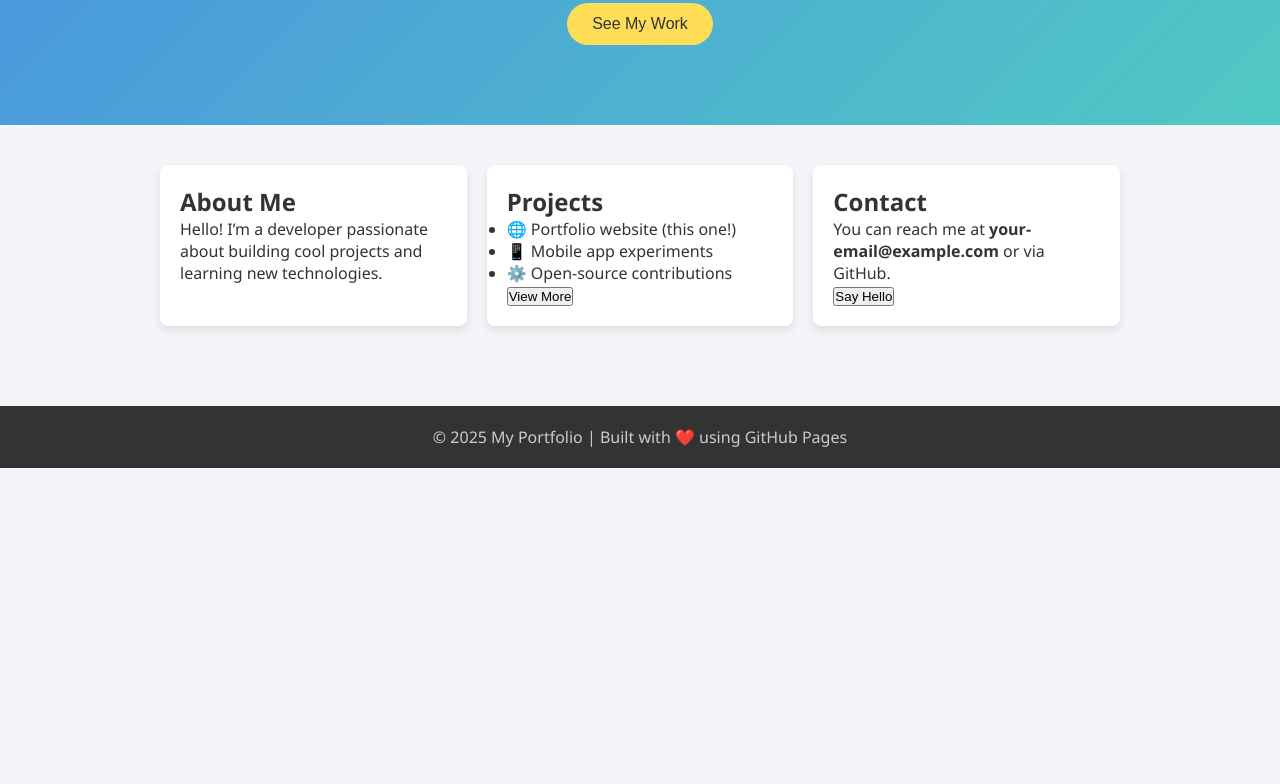
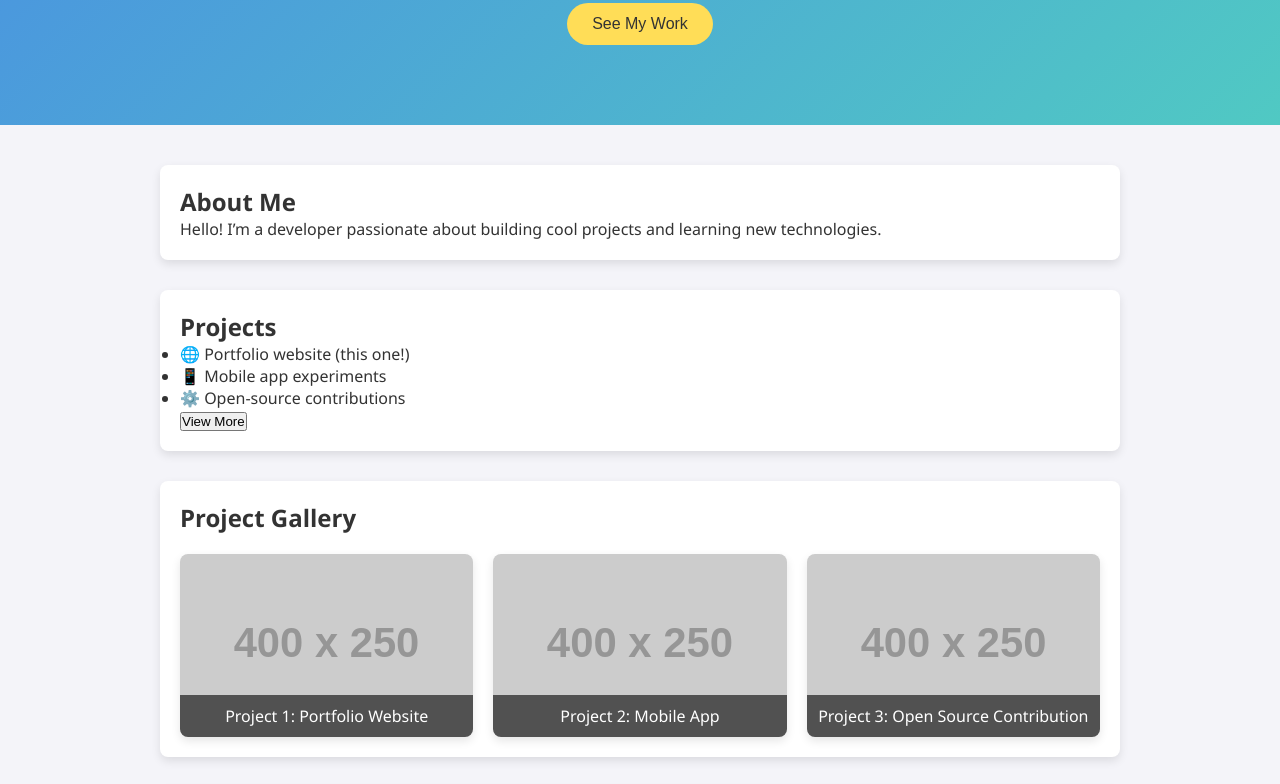
Before and after one commit to AnishRajankar/anishrajankar.github.io, a plain HTML site: page index.html in a window 1280 px wide. Shown: the part 336-1120 px from the top of the page. Before the commit the page ends 804 px from the top, so only its background shows below. Drawn offline with Linux system fonts and the light colour scheme; placeholder pictures from the web are drawn by us.

Commit message:
Refactor CSS styles and add project gallery

```diff
--- a/index.html
+++ b/index.html
@@ -5,7 +5,6 @@
   <title>My Portfolio</title>
   <meta name="viewport" content="width=device-width, initial-scale=1.0">
   <style>
-    /* Reset */
     * { margin: 0; padding: 0; box-sizing: border-box; }
 
     body {
@@ -34,9 +33,7 @@
       font-weight: bold;
       transition: color 0.3s ease;
     }
-    nav a:hover {
-      color: #ffdd57;
-    }
+    nav a:hover { color: #ffdd57; }
 
     .hero {
       padding: 80px 20px;
@@ -45,40 +42,20 @@
       color: white;
       animation: fadeIn 2s ease-in-out;
     }
-    .hero h1 {
-      font-size: 3rem;
-      margin-bottom: 20px;
-      animation: slideDown 1.5s ease;
-    }
-    .hero p {
-      font-size: 1.2rem;
-      max-width: 600px;
-      margin: auto;
-      animation: fadeIn 2.5s ease;
-    }
+    .hero h1 { font-size: 3rem; margin-bottom: 20px; animation: slideDown 1.5s ease; }
+    .hero p { font-size: 1.2rem; max-width: 600px; margin: auto; animation: fadeIn 2.5s ease; }
     .hero button {
-      margin-top: 30px;
-      padding: 12px 25px;
-      font-size: 1rem;
-      border: none;
-      border-radius: 25px;
-      background: #ffdd57;
-      color: #333;
-      cursor: pointer;
+      margin-top: 30px; padding: 12px 25px; font-size: 1rem;
+      border: none; border-radius: 25px;
+      background: #ffdd57; color: #333; cursor: pointer;
       transition: transform 0.3s ease, background 0.3s ease;
     }
-    .hero button:hover {
-      transform: scale(1.1);
-      background: #ffc107;
-    }
+    .hero button:hover { transform: scale(1.1); background: #ffc107; }
 
     .content {
       padding: 40px 20px;
       max-width: 1000px;
       margin: auto;
-      display: grid;
-      grid-template-columns: repeat(auto-fit, minmax(280px, 1fr));
-      gap: 20px;
     }
 
     .card {
@@ -86,11 +63,43 @@
       border-radius: 8px;
       box-shadow: 0 4px 10px rgba(0,0,0,0.1);
       padding: 20px;
+      margin-bottom: 30px;
       transition: transform 0.3s ease, box-shadow 0.3s ease;
     }
-    .card:hover {
-      transform: translateY(-5px);
-      box-shadow: 0 8px 16px rgba(0,0,0,0.2);
+    .card:hover { transform: translateY(-5px); box-shadow: 0 8px 16px rgba(0,0,0,0.2); }
+
+    /* Gallery grid */
+    .gallery {
+      display: grid;
+      grid-template-columns: repeat(auto-fit, minmax(250px, 1fr));
+      gap: 20px;
+      margin-top: 20px;
+    }
+    .gallery-item {
+      position: relative;
+      overflow: hidden;
+      border-radius: 8px;
+      box-shadow: 0 4px 10px rgba(0,0,0,0.1);
+      cursor: pointer;
+      transition: transform 0.3s ease;
+    }
+    .gallery-item img {
+      width: 100%;
+      height: auto;
+      display: block;
+      transition: transform 0.5s ease;
+    }
+    .gallery-item:hover img { transform: scale(1.1); }
+    .gallery-caption {
+      position: absolute;
+      bottom: 0;
+      left: 0;
+      right: 0;
+      background: rgba(0,0,0,0.6);
+      color: white;
+      padding: 10px;
+      text-align: center;
+      font-size: 1rem;
     }
 
     footer {
@@ -102,34 +111,15 @@
     }
 
     /* Dark mode */
-    body.dark {
-      background-color: #121212;
-      color: #eee;
-    }
-    body.dark header {
-      background: #222;
-    }
-    body.dark nav a {
-      color: #eee;
-    }
-    body.dark .card {
-      background: #1e1e1e;
-      color: #eee;
-    }
-    body.dark footer {
-      background: #111;
-      color: #888;
-    }
+    body.dark { background-color: #121212; color: #eee; }
+    body.dark header { background: #222; }
+    body.dark nav a { color: #eee; }
+    body.dark .card { background: #1e1e1e; color: #eee; }
+    body.dark footer { background: #111; color: #888; }
+    body.dark .gallery-caption { background: rgba(255,255,255,0.1); }
 
-    /* Animations */
-    @keyframes fadeIn {
-      from { opacity: 0; }
-      to { opacity: 1; }
-    }
-    @keyframes slideDown {
-      from { transform: translateY(-50px); opacity: 0; }
-      to { transform: translateY(0); opacity: 1; }
-    }
+    @keyframes fadeIn { from { opacity: 0; } to { opacity: 1; } }
+    @keyframes slideDown { from { transform: translateY(-50px); opacity: 0; } to { transform: translateY(0); opacity: 1; } }
   </style>
 </head>
 <body>
@@ -138,6 +128,7 @@
     <nav>
       <a href="#about">About</a>
       <a href="#projects">Projects</a>
+      <a href="#gallery">Gallery</a>
       <a href="#contact">Contact</a>
       <button onclick="toggleDarkMode()" style="margin-left:20px; padding:5px 10px; border:none; border-radius:5px; background:#ffdd57; cursor:pointer;">🌙 Toggle Dark Mode</button>
     </nav>
@@ -165,6 +156,24 @@
       <button onclick="alert('Project details coming soon!')">View More</button>
     </div>
 
+    <div id="gallery" class="card">
+      <h2>Project Gallery</h2>
+      <div class="gallery">
+        <div class="gallery-item">
+          <img src="https://via.placeholder.com/400x250?text=Project+1" alt="Project 1">
+          <div class="gallery-caption">Project 1: Portfolio Website</div>
+        </div>
+        <div class="gallery-item">
+          <img src="https://via.placeholder.com/400x250?text=Project+2" alt="Project 2">
+          <div class="gallery-caption">Project 2: Mobile App</div>
+        </div>
+        <div class="gallery-item">
+          <img src="https://via.placeholder.com/400x250?text=Project+3" alt="Project 3">
+          <div class="gallery-caption">Project 3: Open Source Contribution</div>
+        </div>
+      </div>
+    </div>
+
     <div id="contact" class="card">
       <h2>Contact</h2>
       <p>You can reach me at <strong>your-email@example.com</strong> or via GitHub.</p>
```
